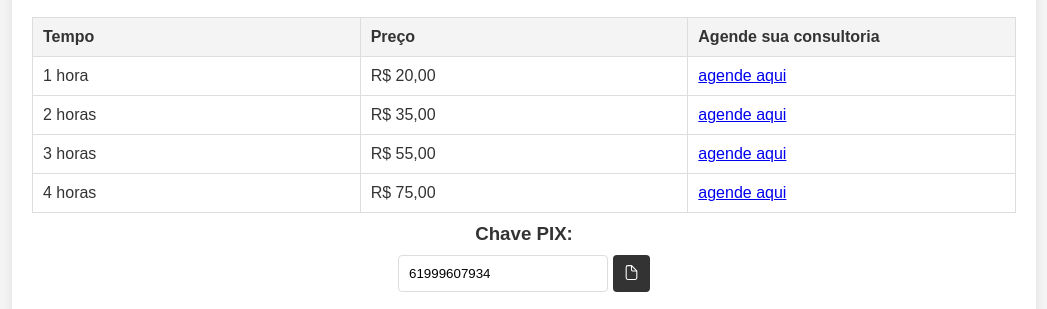
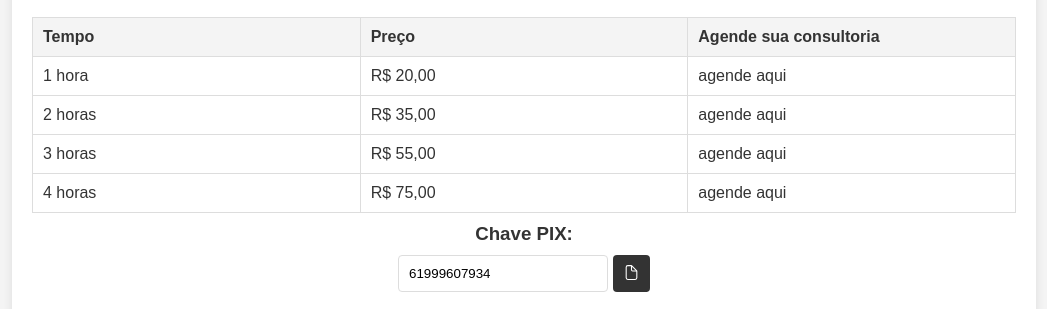
Before and after one commit to carlosvfb/consultoria-site, a plain HTML site: page index.html in a window 1280 px wide. Shown: the part 254-563 px from the top of the page, without its empty margins (116-1163 px from the left). Drawn offline with nearby package versions, Linux system fonts and the light colour scheme.

Commit message:
alteração dos links de agendamento

```diff
--- a/src/css/style.css
+++ b/src/css/style.css
@@ -43,6 +43,17 @@ table th, table td {
 
 table thead {
     background-color: #f4f4f4;
+}
+
+td a {
+    color: #333;
+    text-decoration: none;
+    transition: color 0.3s;
+}
+
+td a:hover {
+    text-decoration: underline;
+    color: #007bff;
 }
 
 .pix-container {
```
